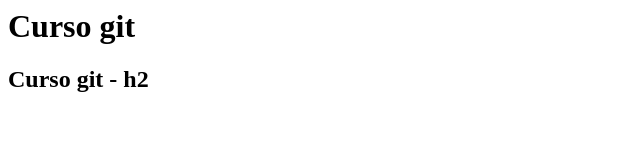
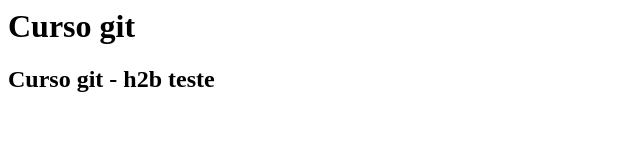
Before and after one commit to harodrigues/treinamentogit, a plain HTML site: page index.html in a window 1280 px wide. Shown: the full height of the page, 0-640 px from the left. Drawn offline with Linux system fonts and the light colour scheme.

Commit message:
alteração teste

```diff
--- a/index.html
+++ b/index.html
@@ -1,2 +1,2 @@
 <h1> Curso git </h1>
-<h2> Curso git - h2 </h2>
+<h2> Curso git - h2b teste </h2>
```
